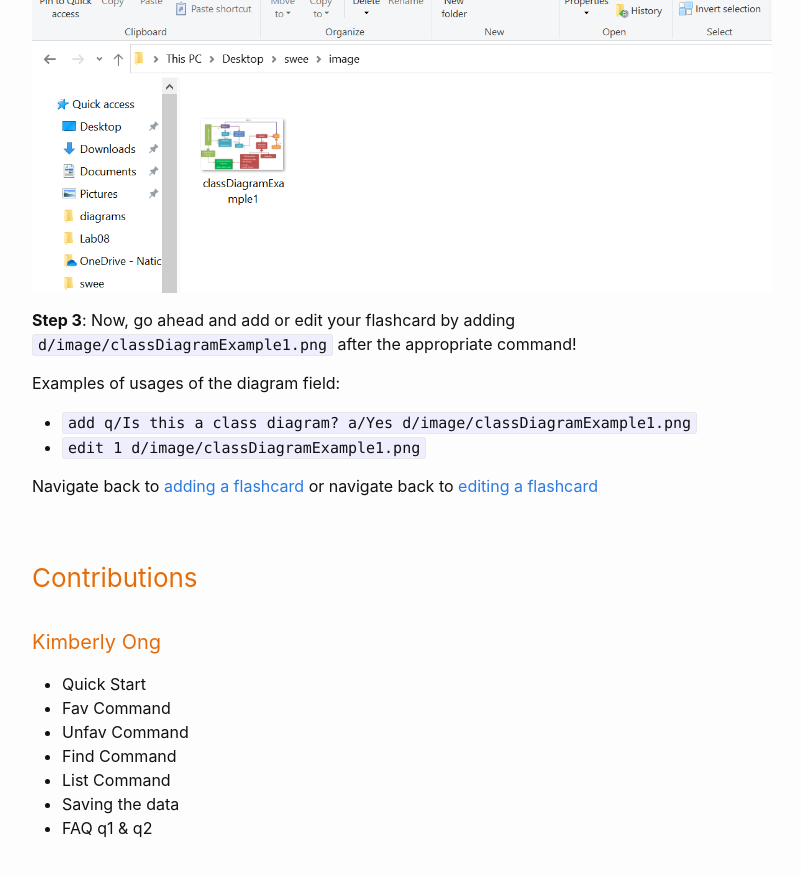
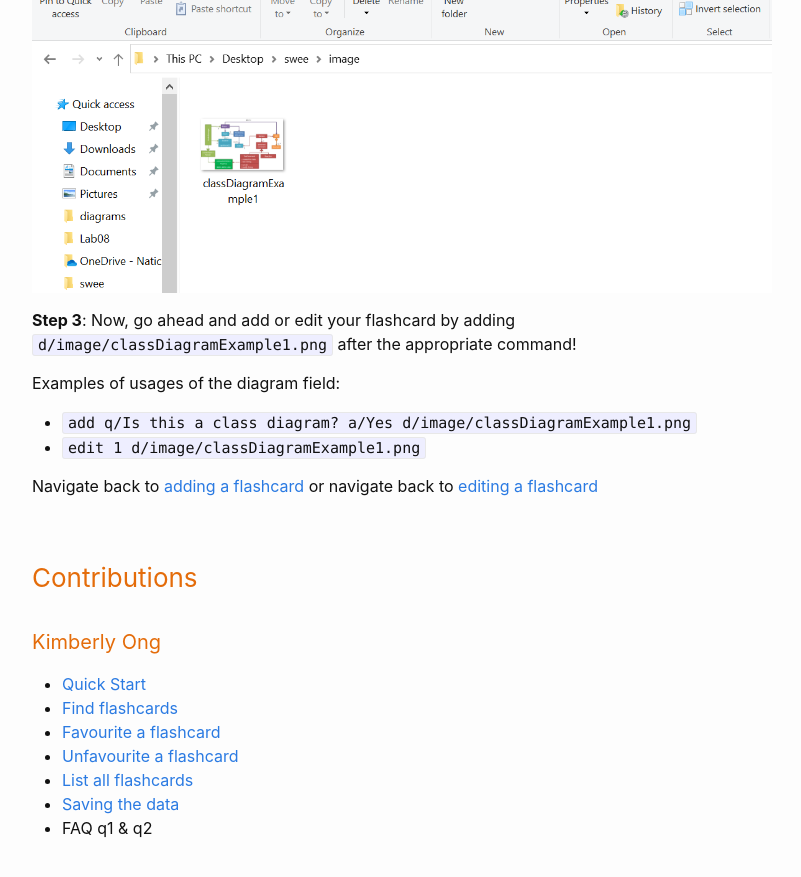
Before and after one commit to minzzelo/cs2101ug, a Jekyll site: the page built from docs/UserGuide.md, in a window 1280 px wide and 900 px high, scrolled down 37468 px. Shown: the top 877 px of the window, without its empty margins (238-1039 px from the left). Built offline with Jekyll 4.4.1, drawn with Linux system fonts in a browser that asks for light colours; emoji names are drawn with the system emoji font.

Commit message:
Add links

```diff
--- a/docs/UserGuide.md
+++ b/docs/UserGuide.md
@@ -808,10 +808,11 @@ Navigate back to [adding a flashcard](#add-a-flashcard--add) or navigate back to
 ### Contributions
 
 #### Kimberly Ong
-- Quick Start
-- Fav Command
-- Unfav Command
-- Find Command
-- List Command
-- Saving the data
+
+- [Quick Start](#quick-start)
+- [Find flashcards](#find-flashcards--find)
+- [Favourite a flashcard](#favourite-a-flashcard---fav)
+- [Unfavourite a flashcard](#unfavourite-a-flashcard---unfav)
+- [List all flashcards](#list-all-flashcards--list)
+- [Saving the data](#saving-the-data)
 - FAQ q1 & q2
```
